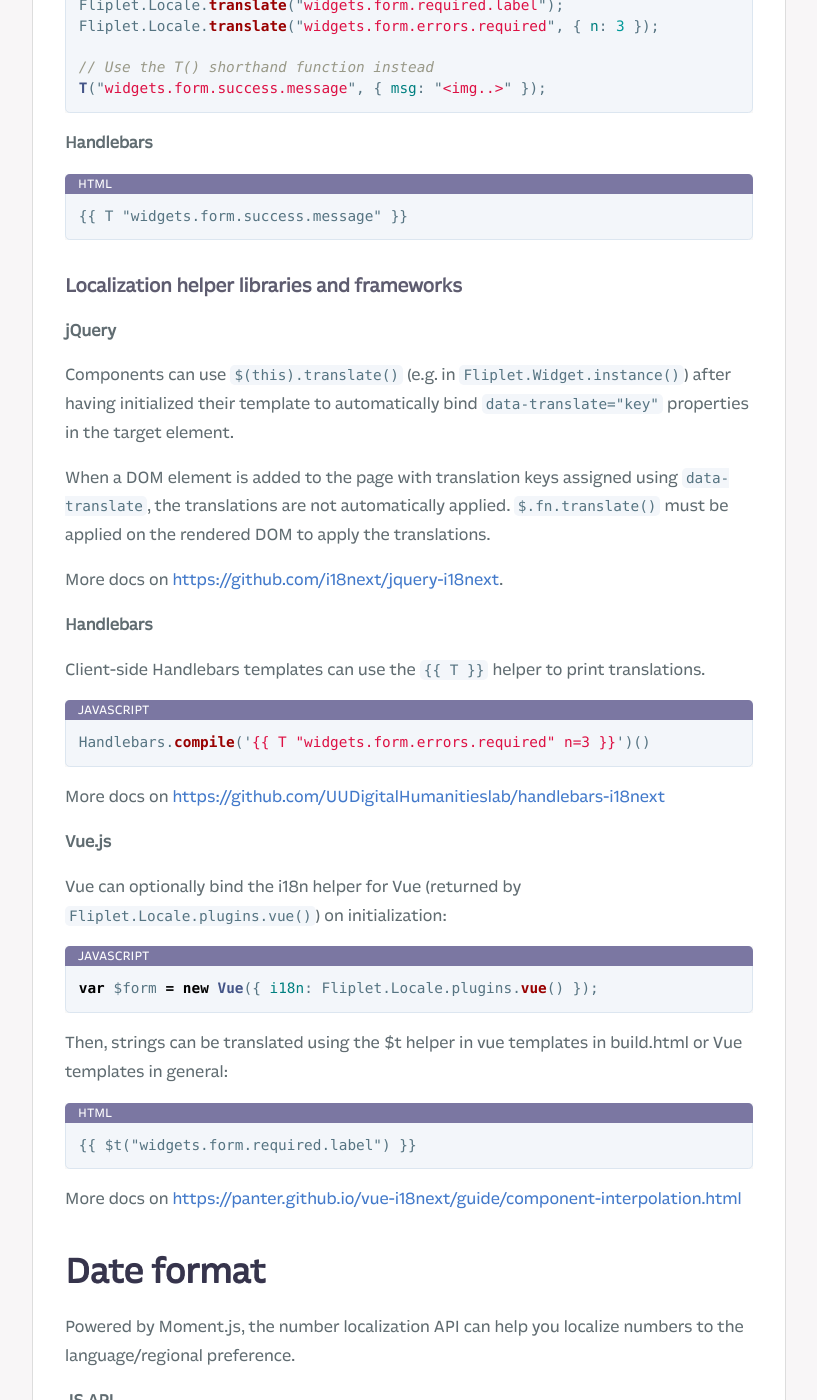
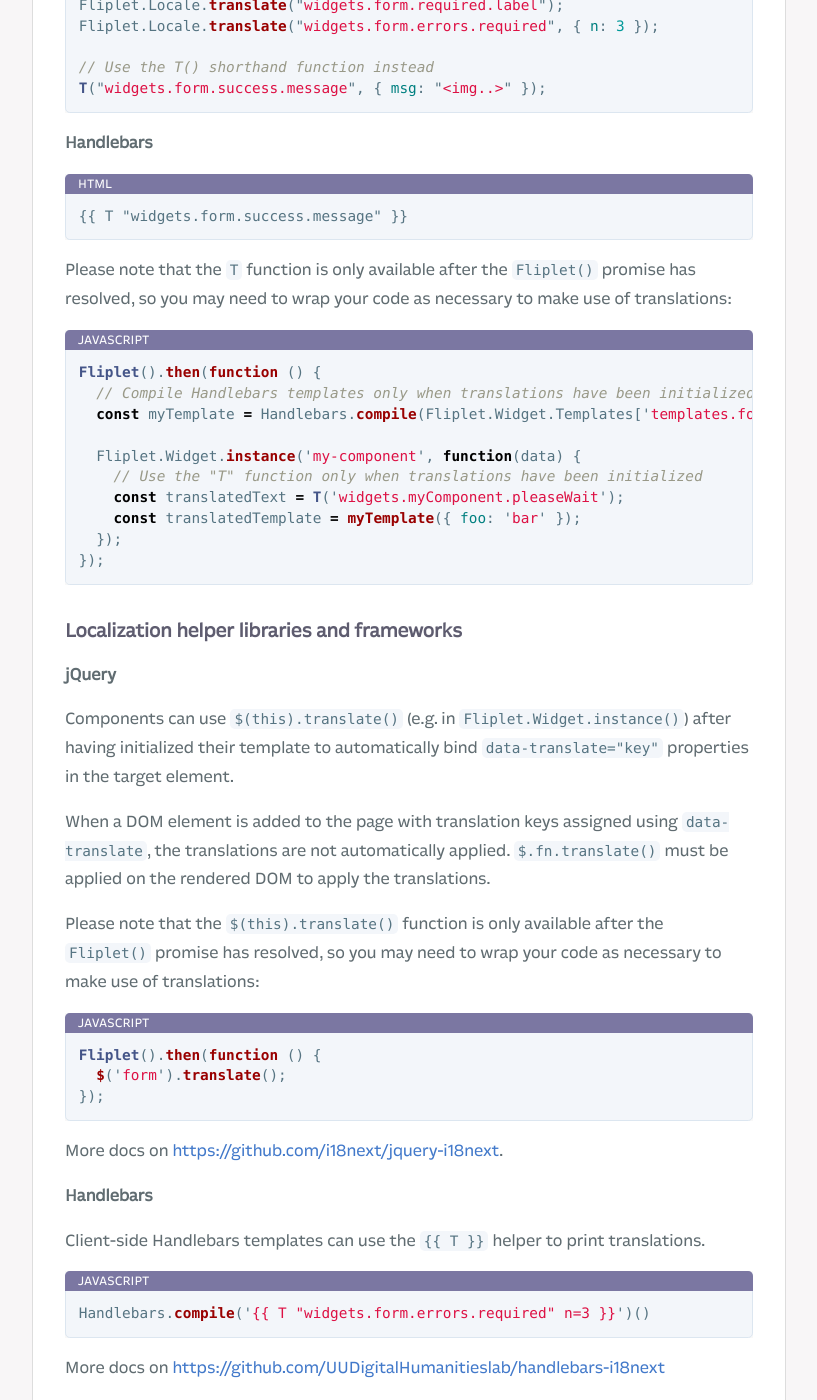
Before and after one commit to Fliplet/fliplet-cli, a Jekyll site: the page built from docs/API/core/localization.md, in a window 1280 px wide and 1400 px high, scrolled down 1509 px. Shown: the whole window, without its empty margins (254-1071 px from the left). Built offline with Jekyll 4.4.1, drawn with Linux system fonts in a browser that asks for light colours; nearby versions of some CDN libraries; our own code applies the rules of GitHub Pages for plain Markdown files; library files that are not in the unit come from our copies; comment, search, counter and statistics services are not loaded; a style sheet for code colours, icons or effects is not loaded; some of the changed text lies outside the part shown.

Commit message:
added more examples for translations

````diff
--- a/docs/API/core/localization.md
+++ b/docs/API/core/localization.md
@@ -58,12 +58,25 @@
 **Handlebars**
 
 {% raw %}
-
 ```html
 {{ T "widgets.form.success.message" }}
 ```
+{% endraw %}
 
-{% endraw %}
+Please note that the `T` function is only available after the `Fliplet()` promise has resolved, so you may need to wrap your code as necessary to make use of translations:
+
+```js
+Fliplet().then(function () {
+  // Compile Handlebars templates only when translations have been initialized
+  const myTemplate = Handlebars.compile(Fliplet.Widget.Templates['templates.foo']());
+
+  Fliplet.Widget.instance('my-component', function(data) {
+    // Use the "T" function only when translations have been initialized
+    const translatedText = T('widgets.myComponent.pleaseWait');
+    const translatedTemplate = myTemplate({ foo: 'bar' });
+  });
+});
+```
 
 ### Localization helper libraries and frameworks
 
@@ -72,6 +85,14 @@
 Components can use `$(this).translate()` (e.g. in `Fliplet.Widget.instance()`) after having initialized their template to automatically bind `data-translate="key"` properties in the target element.
 
 When a DOM element is added to the page with translation keys assigned using `data-translate`, the translations are not automatically applied. `$.fn.translate()` must be applied on the rendered DOM to apply the translations.
+
+Please note that the `$(this).translate()` function is only available after the `Fliplet()` promise has resolved, so you may need to wrap your code as necessary to make use of translations:
+
+```js
+Fliplet().then(function () {
+  $('form').translate();
+});
+```
 
 More docs on [https://github.com/i18next/jquery-i18next](https://github.com/i18next/jquery-i18next).
 
@@ -104,8 +125,28 @@
 ```html
 {{ $t("widgets.form.required.label") }}
 ```
+{% endraw %}
 
-{% endraw %}
+Please note that the `Fliplet.Locale.plugins.vue()` function is only available after the `Fliplet()` promise has resolved, so you may need to wrap your code as necessary to make use of translations:
+
+```js
+Fliplet().then(function () {
+  Fliplet.Widget.instance('my-component', function(data) {
+    var $form = new Vue({ i18n: Fliplet.Locale.plugins.vue() });
+  });
+});
+```
+
+If you need to configure the plugin before translations inizialization, you can refer to it via the `window.VueI18Next` variable:
+
+```js
+var $form = new Vue({ i18n: window.VueI18Next });
+
+Fliplet().then(function () {
+  // some other code
+});
+```
+
 
 More docs on [https://panter.github.io/vue-i18next/guide/component-interpolation.html](https://panter.github.io/vue-i18next/guide/component-interpolation.html)
 
````
Also changed, not shown: docs/components/Build-output.md (+0 -45 lines).
